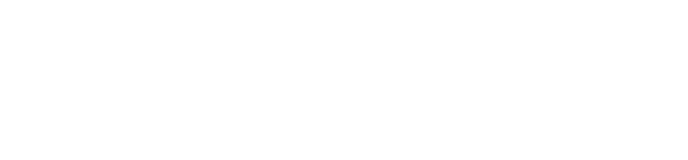
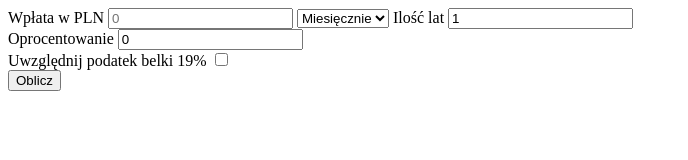
Before and after one commit to ksokalla/zadania-dom, a plain HTML site: page kalkulator odsetek/index.html in a window 1280 px wide. Shown: the whole page, without its empty margins (0-688 px from the left). Drawn offline with Linux system fonts and the light colour scheme.

Commit message:
kalkulator odsetek konec sobota

```diff
--- a/kalkulator odsetek/index.html
+++ b/kalkulator odsetek/index.html
@@ -1,12 +1,29 @@
 <!DOCTYPE html>
 <html lang="en">
+
 <head>
 	<meta charset="UTF-8">
 	<title>Kalkulator odsetek</title>
-	<link rel="stylesheet" href="css/style.css">
-</head>
+	<link rel="stylesheet" href="css/style.css"> </head>
+
 <body>
-
+	<form action="" id="kalkulator">
+		<label for="wplata">Wpłata w PLN</label>
+		<input type="number" id="wplata" placeholder="0" min="0" name="wplata">
+		<select name="okres" form="kalkulator" id="okres">
+			<option value="12">Miesięcznie</option>
+			<option value="4">Kwartalnie</option>
+			<option value="1">Rocznie</option>
+		</select>
+		<label for="lata">Ilość lat</label>
+		<input type="number" id="lata" value="1" min="1" name="lata"> <br>
+		<label for="oprocentowanie">Oprocentowanie</label>
+		<input type="number" name="oprocentowanie" id="oprocentowanie" value="0" min="0" ><br>
+		<label for="zaznacz">Uwzględnij podatek belki 19%</label>
+		<input type="checkbox" id="belka" name="belka"> <br>
+		<button onclick="oblicz(event)">Oblicz</button>
+		<p id="wynik"></p>
 	<script src="js/main.js"></script>
 </body>
+
 </html>
--- a/kalkulator odsetek/js/main.js
+++ b/kalkulator odsetek/js/main.js
@@ -0,0 +1,20 @@
+function oblicz(event) {
+	'use strict';
+	event.preventDefault();
+	var wplata = parseInt(document.getElementById('wplata').value);
+	var iloscLat = parseInt(document.getElementById('lata').value);
+	var okresKapitalizacji = parseInt(document.getElementById('okres').value);
+	var oprocentowanie = parseInt(document.getElementById('oprocentowanie').value) / 100;
+	if (document.getElementById('belka').checked) {
+		var podatek = true;
+	} else {
+		var podatek = false;
+	}
+
+}
+
+function obliczZysk(wplata, iloscLat, okresKapitalizacji, oprocentowanie, podatek){
+	var wynik = 0;
+	return
+};
+// punkt 11
```
